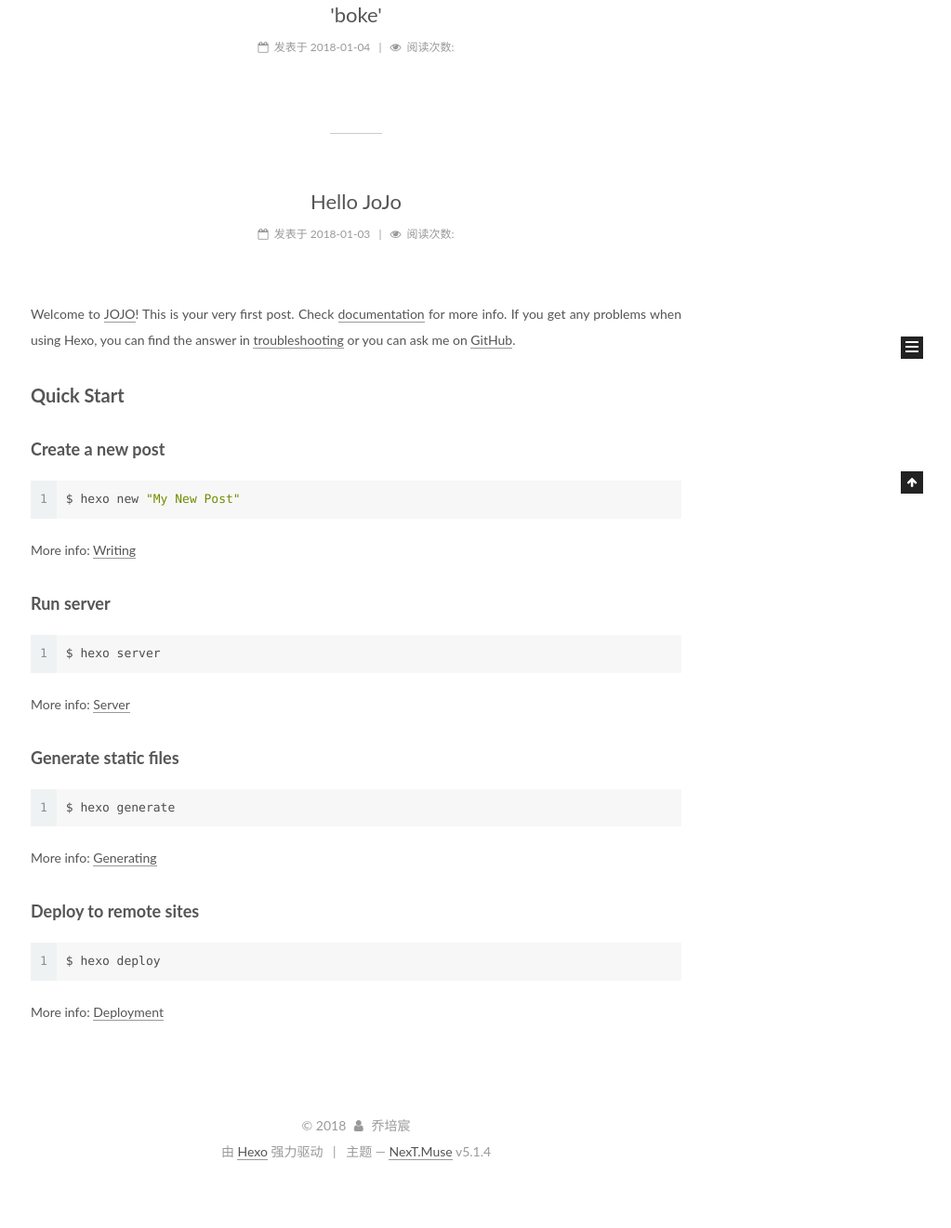
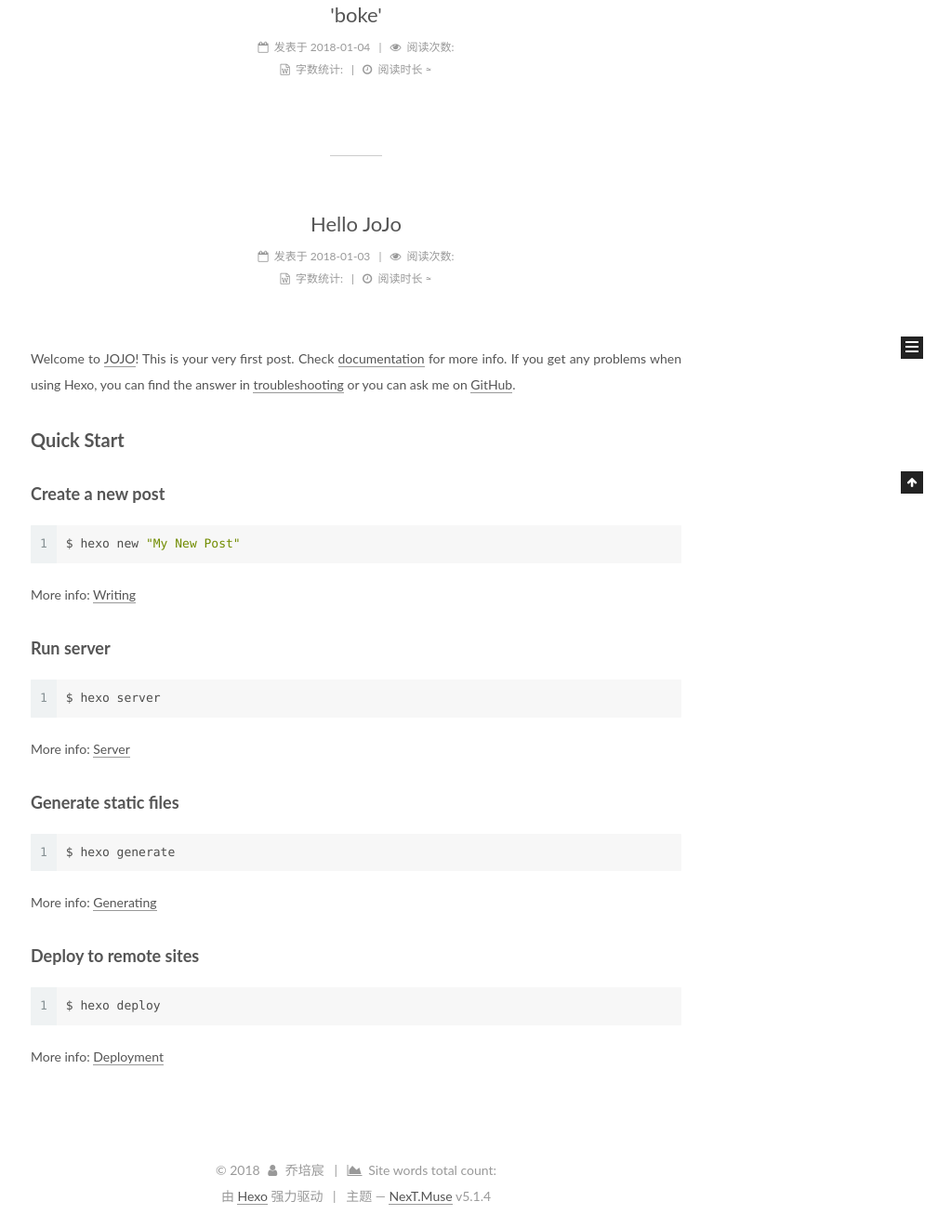
Before and after one commit to qiaopeichen/qiaopeichen.github.io, a plain HTML site: page index.html in a window 1280 px wide. Shown: the part 369-1690 px from the top of the page at 93% size, without its empty margins (257-1280 px from the left). Before the commit the page ends 1642 px from the top, so only its background shows below. Drawn offline with Linux system fonts and the light colour scheme; a script that the page names is missing.

Commit message:
Site updated: 2018-01-04 17:17:20

```diff
--- a/css/main.css
+++ b/css/main.css
@@ -1822,7 +1822,7 @@ pre .javascript .function {
   width: 4px;
   height: 4px;
   border-radius: 50%;
-  background: #ff3752;
+  background: #d9f581;
 }
 .links-of-blogroll {
   font-size: 13px;
--- a/index.html
+++ b/index.html
@@ -336,6 +336,37 @@
 
 
 
+            <div class="post-wordcount">
+
+
+                <span class="post-meta-item-icon">
+                  <i class="fa fa-file-word-o"></i>
+                </span>
+
+                  <span class="post-meta-item-text">字数统计&#58;</span>
+
+                <span title="字数统计">
+
+                </span>
+
+
+
+                <span class="post-meta-divider">|</span>
+
+
+
+                <span class="post-meta-item-icon">
+                  <i class="fa fa-clock-o"></i>
+                </span>
+
+                  <span class="post-meta-item-text">阅读时长 &asymp;</span>
+
+                <span title="阅读时长">
+
+                </span>
+
+            </div>
+
 
 
 
@@ -465,6 +496,37 @@
 
 
 
+
+            <div class="post-wordcount">
+
+
+                <span class="post-meta-item-icon">
+                  <i class="fa fa-file-word-o"></i>
+                </span>
+
+                  <span class="post-meta-item-text">字数统计&#58;</span>
+
+                <span title="字数统计">
+
+                </span>
+
+
+
+                <span class="post-meta-divider">|</span>
+
+
+
+                <span class="post-meta-item-icon">
+                  <i class="fa fa-clock-o"></i>
+                </span>
+
+                  <span class="post-meta-item-text">阅读时长 &asymp;</span>
+
+                <span title="阅读时长">
+
+                </span>
+
+            </div>
 
 
 
@@ -634,6 +696,15 @@
   </span>
   <span class="author" itemprop="copyrightHolder">乔培宸</span>
 
+
+    <span class="post-meta-divider">|</span>
+    <span class="post-meta-item-icon">
+      <i class="fa fa-area-chart"></i>
+    </span>
+
+      <span class="post-meta-item-text">Site words total count&#58;</span>
+
+    <span title="Site words total count"></span>
 
 </div>
 
```
Also changed, not shown: 2018/01/03/hello-world/index.html (+40 -0 lines), 2018/01/04/boke/index.html (+40 -0 lines), archives/2018/01/index.html (+9 -0 lines), archives/2018/index.html (+9 -0 lines), archives/index.html (+9 -0 lines), tags/aaaaa/index.html (+9 -0 lines).
